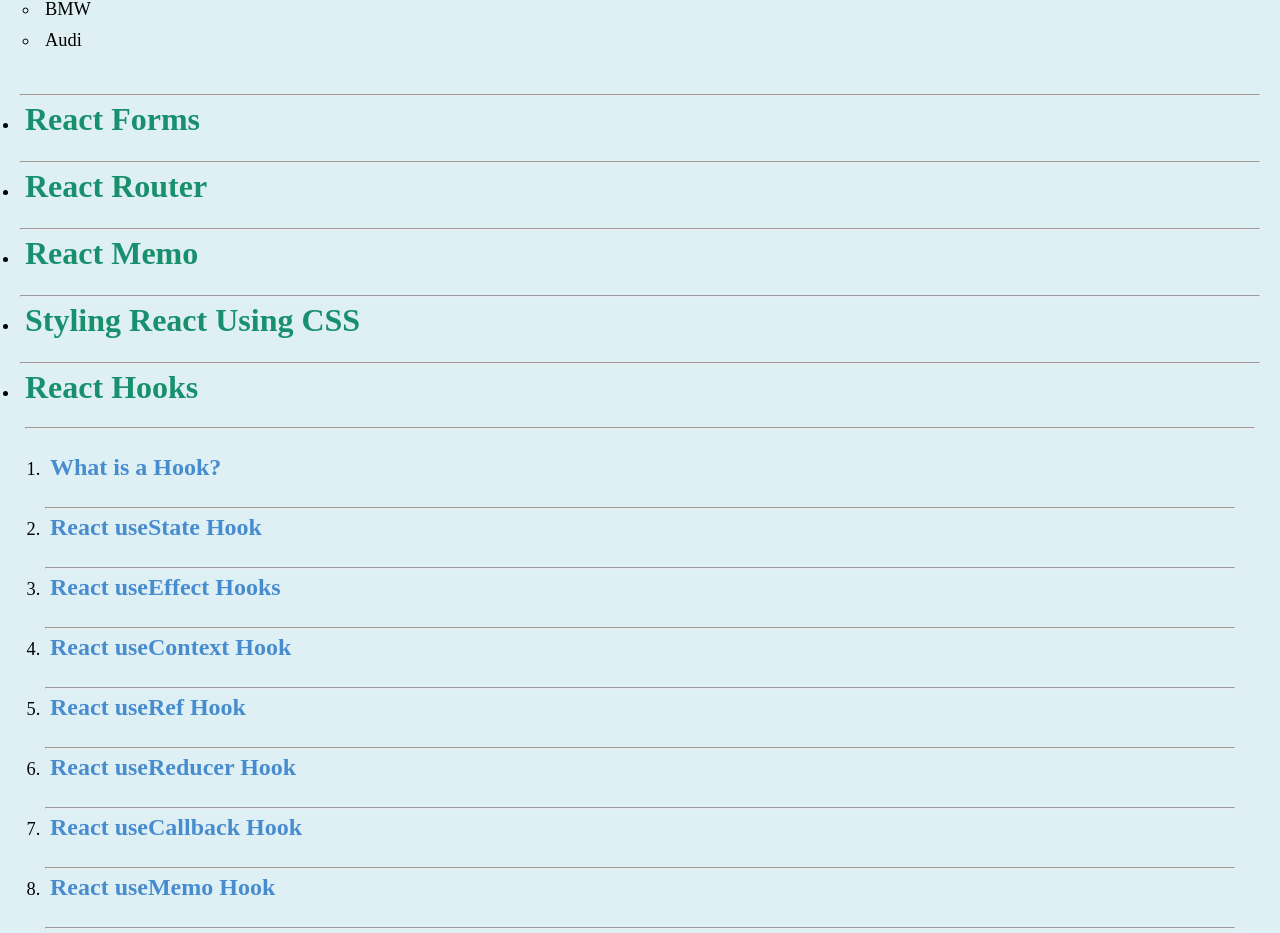
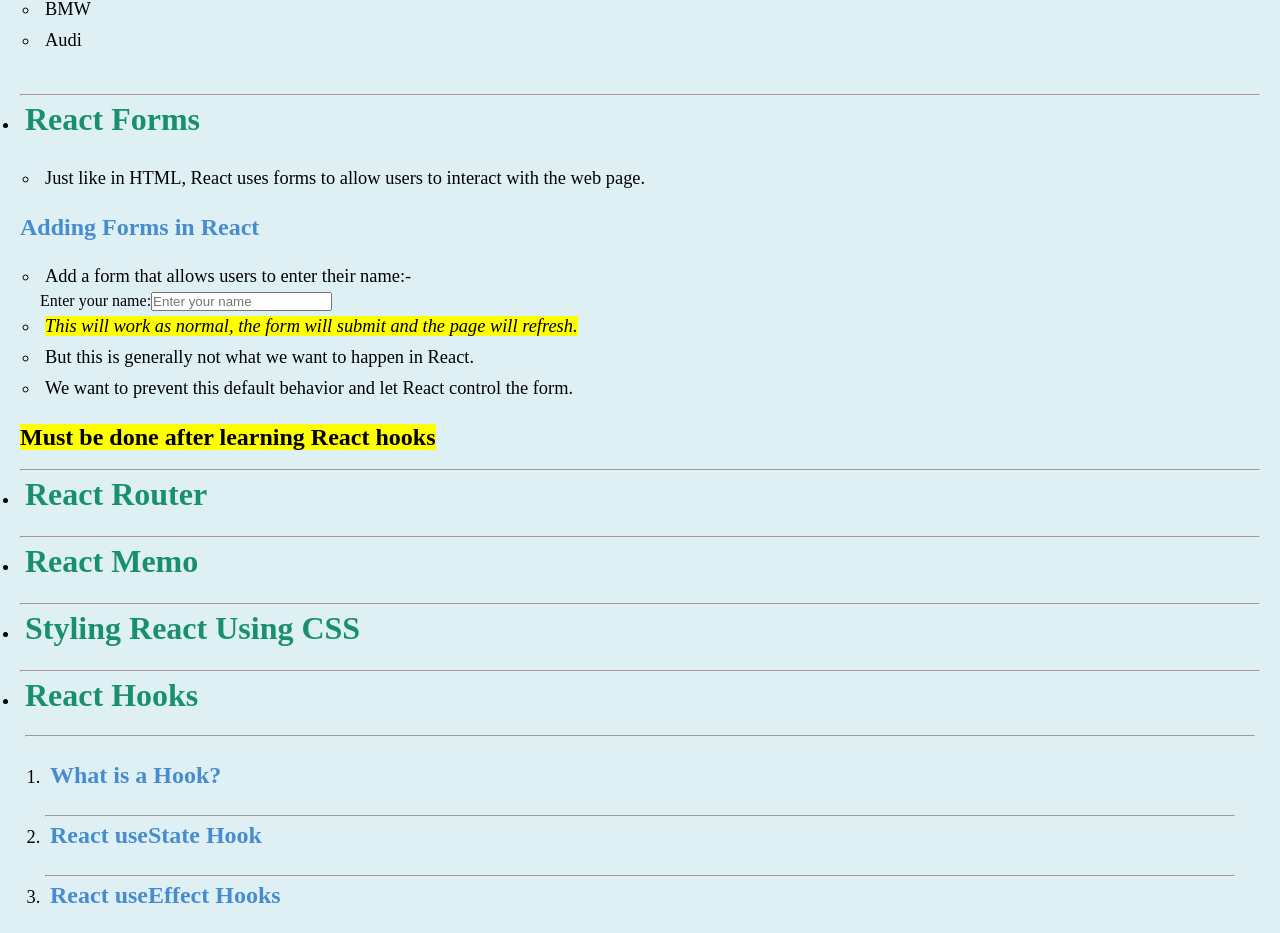
Before and after one commit to KaizenBuild/FrontEnd_Practice, a React (Vite) app in the folder ReactJS Practice/2_ReactJS/: page / in a window 1280 px wide. Shown: the part 4395-5328 px from the top of the page. Built offline with nearby package versions, Linux system fonts and the light colour scheme.

Commit message:
Learning : ReactJS Forms

```diff
--- /dev/null
+++ b/ReactJS Practice/2_ReactJS/src/components/ReactForms.jsx
@@ -0,0 +1,30 @@
+import React from 'react'
+
+const ReactForms = () => {
+    return (
+        <div>
+            <ul>
+                <li>Just like in HTML, React uses forms to allow users to interact with the web page.</li>
+            </ul>
+
+            <h3>Adding Forms in React</h3>
+
+            <ul>
+                <li>Add a form that allows users to enter their name:-</li>
+
+                <form action="">
+                    <label >Enter your name:</label>
+                    <input type="text" name="name" placeholder="Enter your name" />
+                </form>
+
+                <li><mark><i>This will work as normal, the form will submit and the page will refresh.</i></mark></li>
+                <li>But this is generally not what we want to happen in React.</li>
+                <li>We want to prevent this default behavior and let React control the form.</li>
+            </ul>
+
+            <h3><mark><b>Must be done after learning React hooks</b></mark></h3>
+        </div>
+    )
+}
+
+export default ReactForms
--- a/ReactJS Practice/2_ReactJS/src/components/ReactList.jsx
+++ b/ReactJS Practice/2_ReactJS/src/components/ReactList.jsx
@@ -6,6 +6,7 @@
 import ReactImages from './ReactImages'
 import ReactConditionalRendering from './ReactConditionalRendering'
 import ReactListExplain from './ReactListExplain'
+import ReactForms from './ReactForms'
 
 export const ReactList = () => {
     return (
@@ -39,7 +40,7 @@
             <br /> <hr />
 
             <li><h2>React Forms</h2></li>
-
+            <ReactForms/>
             <br /> <hr />
 
             <li><h2>React Router</h2></li>
```
